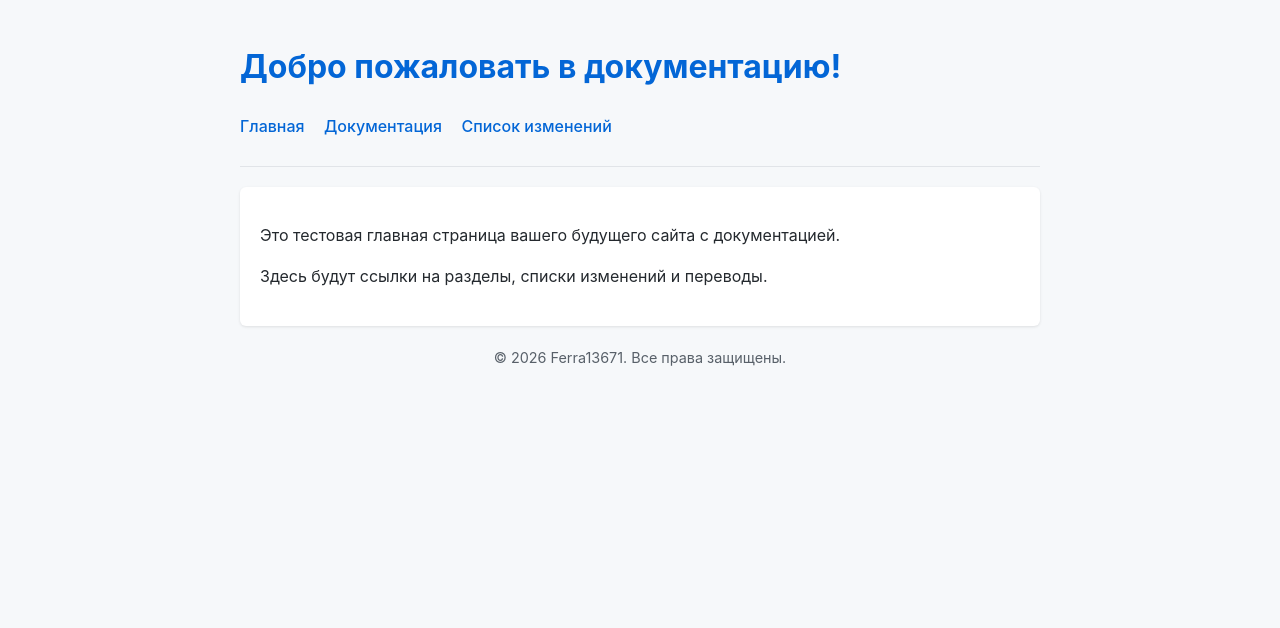
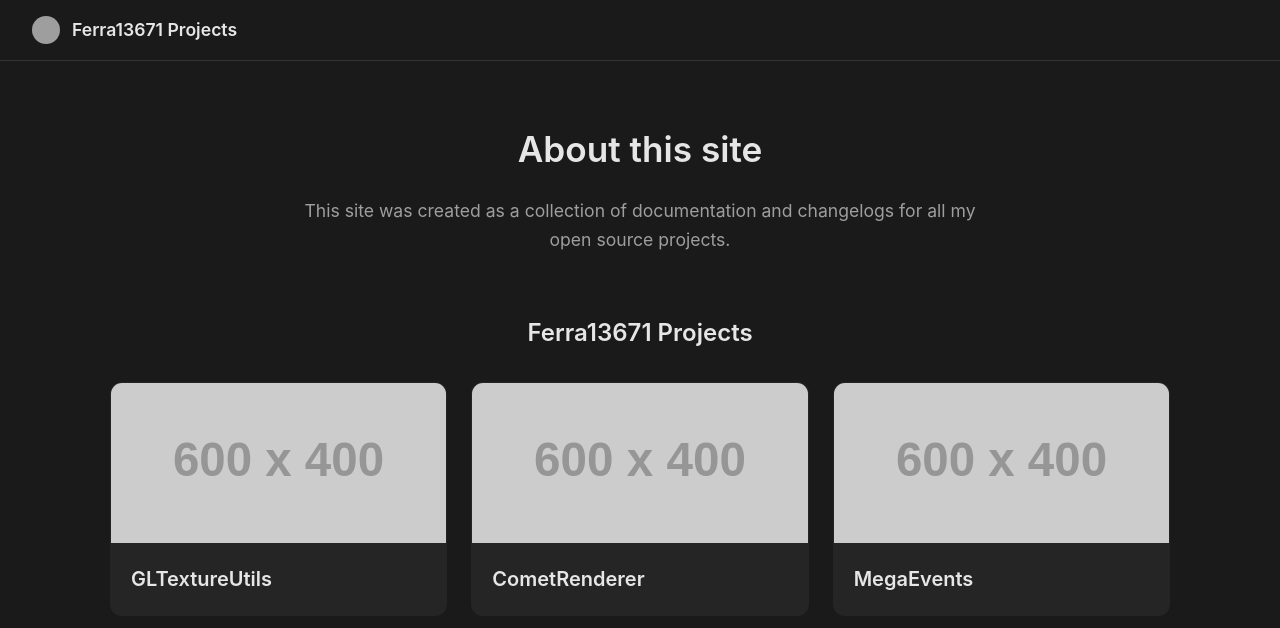
Before and after one commit to Ferra13671/projects-site, a plain HTML site: page index.html in a window 1280 px wide. Drawn offline with Linux system fonts and the light colour scheme; grey boxes are pictures that could not be loaded; placeholder pictures from the web are drawn by us.

Commit message:
main page

```diff
--- a/index.html
+++ b/index.html
@@ -1,38 +1,208 @@
 <!DOCTYPE html>
 <html lang="ru">
 <head>
+    <link rel="icon" href="https://github.com/Ferra13671.png" type="image/png">
     <meta charset="UTF-8">
     <meta name="viewport" content="width=device-width, initial-scale=1.0">
-    <title>Документация проекта | Главная</title>
+    <title>Ferra13671 Projects | Документация</title>
     <style>
-        body { font-family: -apple-system, BlinkMacSystemFont, "Segoe UI", Roboto, Helvetica, Arial, sans-serif; line-height: 1.6; max-width: 800px; margin: 0 auto; padding: 20px; background-color: #f6f8fa; color: #24292e; }
-        header { border-bottom: 1px solid #e1e4e8; padding-bottom: 10px; margin-bottom: 20px; }
-        h1 { color: #0366d6; }
-        nav ul { list-style: none; padding: 0; }
-        nav ul li { display: inline; margin-right: 15px; }
-        nav a { text-decoration: none; color: #0366d6; font-weight: 500; }
-        nav a:hover { text-decoration: underline; }
-        main { background: white; padding: 20px; border-radius: 6px; box-shadow: 0 1px 3px rgba(0,0,0,0.1); }
-        footer { margin-top: 20px; text-align: center; font-size: 0.9em; color: #586069; }
+        /* Базовые настройки и цвета (взяты из скриншота) */
+        :root {
+            --bg-color: #1a1a1a;
+            --text-main: #e6e6e6;
+            --text-muted: #9e9e9e;
+            --card-bg: #252525;
+            --card-border: #333333;
+            --card-hover-border: #555555;
+            --accent-color: #4a90e2;
+        }
+
+        * {
+            box-sizing: border-box;
+            margin: 0;
+            padding: 0;
+        }
+
+        body {
+            font-family: -apple-system, BlinkMacSystemFont, "Segoe UI", Roboto, Helvetica, Arial, sans-serif;
+            background-color: var(--bg-color);
+            color: var(--text-main);
+            line-height: 1.6;
+            min-height: 100vh;
+            display: flex;
+            flex-direction: column;
+        }
+
+        /* Верхняя панель (Навбар) */
+        header {
+            display: flex;
+            align-items: center;
+            padding: 16px 32px;
+            border-bottom: 1px solid var(--card-border);
+            background-color: var(--bg-color);
+        }
+
+        .logo-container {
+            display: flex;
+            align-items: center;
+            gap: 12px;
+            font-weight: 600;
+            font-size: 1.1rem;
+        }
+
+        .logo-container img {
+            width: 28px;
+            height: 28px;
+            border-radius: 50%; /* Делает аватарку круглой */
+        }
+
+        /* Основной контент */
+        main {
+            flex: 1;
+            max-width: 1100px;
+            margin: 0 auto;
+            padding: 60px 20px;
+            width: 100%;
+        }
+
+        .hero-section {
+            text-align: center;
+            margin-bottom: 60px;
+        }
+
+        .hero-section h1 {
+            font-size: 2.2rem;
+            margin-bottom: 20px;
+            font-weight: 600;
+        }
+
+        .hero-section p {
+            color: var(--text-muted);
+            font-size: 1.1rem;
+            max-width: 700px;
+            margin: 0 auto;
+        }
+
+        .projects-header {
+            text-align: center;
+            font-size: 1.5rem;
+            margin-bottom: 30px;
+            font-weight: 600;
+        }
+
+        /* Сетка карточек */
+        .projects-grid {
+            display: grid;
+            grid-template-columns: repeat(auto-fill, minmax(300px, 1fr));
+            gap: 24px;
+            align-items: start; /* Важно, чтобы карточки не растягивались по высоте соседних */
+        }
+
+        /* Карточка проекта */
+        .project-card {
+            background-color: var(--card-bg);
+            border-radius: 12px;
+            overflow: hidden;
+            text-decoration: none;
+            color: inherit;
+            display: flex;
+            flex-direction: column;
+            border: 1px solid transparent;
+            transition: all 0.3s ease;
+            position: relative;
+            z-index: 1; /* Базовый слой */
+        }
+
+        .card-image {
+            width: 100%;
+            height: 160px;
+            background-color: #333; /* Заглушка, если картинки нет */
+            object-fit: cover;
+            display: block;
+        }
+
+        .card-content {
+            padding: 20px;
+        }
+
+        .card-title {
+            font-size: 1.25rem;
+            font-weight: 600;
+            margin-bottom: 0; /* Убираем отступ снизу в обычном состоянии */
+            transition: margin 0.3s ease;
+        }
+
+        /* Скрытая часть карточки */
+        .card-hover-content {
+            max-height: 0;
+            opacity: 0;
+            overflow: hidden;
+            transition: all 0.3s ease;
+        }
+
+        .card-description {
+            color: var(--text-muted);
+            font-size: 0.9rem;
+            margin-top: 10px;
+            margin-bottom: 15px;
+        }
+
+        .card-hint {
+            font-size: 0.8rem;
+            color: var(--accent-color);
+            font-weight: 600;
+            display: flex;
+            align-items: center;
+            gap: 5px;
+        }
+
+        /* ЭФФЕКТЫ ПРИ НАВЕДЕНИИ (HOVER) */
+        .project-card:hover {
+            border-color: var(--card-hover-border);
+            transform: translateY(-5px); /* Приподнимаем карточку */
+            box-shadow: 0 10px 30px rgba(0, 0, 0, 0.5);
+            z-index: 10; /* Поднимаем над другими карточками */
+        }
+
+        .project-card:hover .card-title {
+            margin-bottom: 10px;
+        }
+
+        .project-card:hover .card-hover-content {
+            max-height: 200px; /* Достаточно места для текста */
+            opacity: 1;
+        }
+
+        /* Адаптив для мобильных */
+        @media (max-width: 600px) {
+            header { padding: 16px; }
+            .projects-grid { grid-template-columns: 1fr; }
+            .hero-section h1 { font-size: 1.8rem; }
+        }
     </style>
 </head>
 <body>
+
 <header>
-    <h1>Добро пожаловать в документацию!</h1>
-    <nav>
-        <ul>
-            <li><a href="#">Главная</a></li>
-            <li><a href="#">Документация</a></li>
-            <li><a href="#">Список изменений</a></li>
-        </ul>
-    </nav>
+    <div class="logo-container">
+        <img src="https://github.com/Ferra13671.png" alt="Ferra13671">
+        <span>Ferra13671 Projects</span>
+    </div>
 </header>
+
 <main>
-    <p>Это тестовая главная страница вашего будущего сайта с документацией.</p>
-    <p>Здесь будут ссылки на разделы, списки изменений и переводы.</p>
+    <section class="hero-section">
+        <h1>About this site</h1>
+        <p>This site was created as a collection of documentation and changelogs for all my open source projects.</p>
+    </section>
+
+    <h2 class="projects-header">Ferra13671 Projects</h2>
+
+    <div class="projects-grid">
+        <!-- Карточки будут добавлены скриптом -->
+    </div>
 </main>
-<footer>
-    <p>&copy; 2026 Ferra13671. Все права защищены.</p>
-</footer>
+
+<script src="script.js"></script>
 </body>
 </html>
--- /dev/null
+++ b/projects.json
@@ -0,0 +1,20 @@
+[
+  {
+    "title": "GLTextureUtils",
+    "description": "A good utility for simple and customized loading of textures into OpenGL for subsequent use.",
+    "image": "https://placehold.co/600x400/2c3e50/ffffff?text=GLTextureUtils",
+    "link": "#"
+  },
+  {
+    "title": "CometRenderer",
+    "description": "Optimized, customized, easy-to-use, and full independent rendering system for OpenGL.",
+    "image": "https://placehold.co/600x400/8e44ad/ffffff?text=CometRenderer",
+    "link": "#"
+  },
+  {
+    "title": "MegaEvents",
+    "description": "A simple and convenient event system designed for fast calling and listening events.",
+    "image": "https://placehold.co/600x400/2980b9/ffffff?text=MegaEvents",
+    "link": "#"
+  }
+]
--- /dev/null
+++ b/script.js
@@ -0,0 +1,38 @@
+document.addEventListener('DOMContentLoaded', () => {
+    fetch('projects.json')
+        .then(response => {
+            if (!response.ok) {
+                throw new Error('Не удалось загрузить projects.json');
+            }
+            return response.json();
+        })
+        .then(projects => {
+            const container = document.querySelector('.projects-grid');
+            if (!container) return;
+
+            // Очищаем контейнер перед рендером
+            container.innerHTML = '';
+
+            projects.forEach(project => {
+                const card = document.createElement('a');
+                card.href = project.link;
+                card.className = 'project-card';
+
+                card.innerHTML = `
+                    <img src="${project.image}" alt="${project.title}" class="card-image">
+                    <div class="card-content">
+                        <h3 class="card-title">${project.title}</h3>
+                        <div class="card-hover-content">
+                            <p class="card-description">${project.description}</p>
+                            <div class="card-hint">Click to view project →</div>
+                        </div>
+                    </div>
+                `;
+
+                container.appendChild(card);
+            });
+        })
+        .catch(error => {
+            console.error('Ошибка при рендеринге проектов:', error);
+        });
+});
```
Also changed, not shown: 1 other file.
